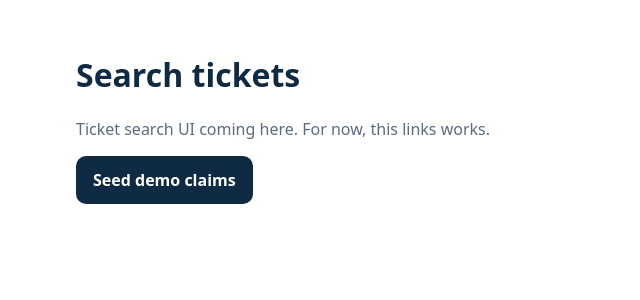
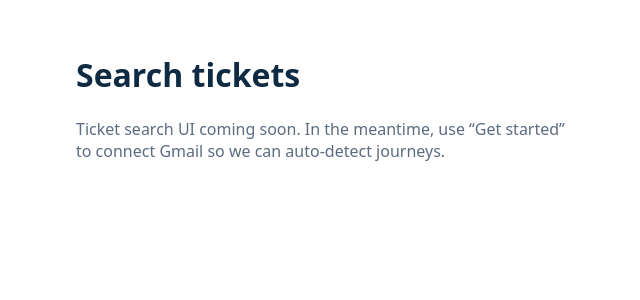
Before and after one commit to fareguard/fg-rail-pwa-starter, a Next.js app: page /search in a window 1280 px wide. Shown: the top 300 px of the page, without its empty margins (4-644 px from the left). Built offline with nearby package versions, Linux system fonts and the light colour scheme.

Commit message:
Update page.tsx

```diff
--- a/app/search/page.tsx
+++ b/app/search/page.tsx
@@ -1,10 +1,10 @@
-// app/search/page.tsx
 export default function SearchPage(){
   return (
     <main className="container" style={{padding:"32px 0"}}>
       <h1 style={{color:"var(--fg-navy)"}}>Search tickets</h1>
-      <p className="sub">Ticket search UI coming here. For now, this links works.</p>
-      <a className="btn btnPrimary" href="/api/eligibility/run">Seed demo claims</a>
+      <p className="sub">
+        Ticket search UI coming soon. In the meantime, use “Get started” to connect Gmail so we can auto-detect journeys.
+      </p>
     </main>
   )
 }
```
